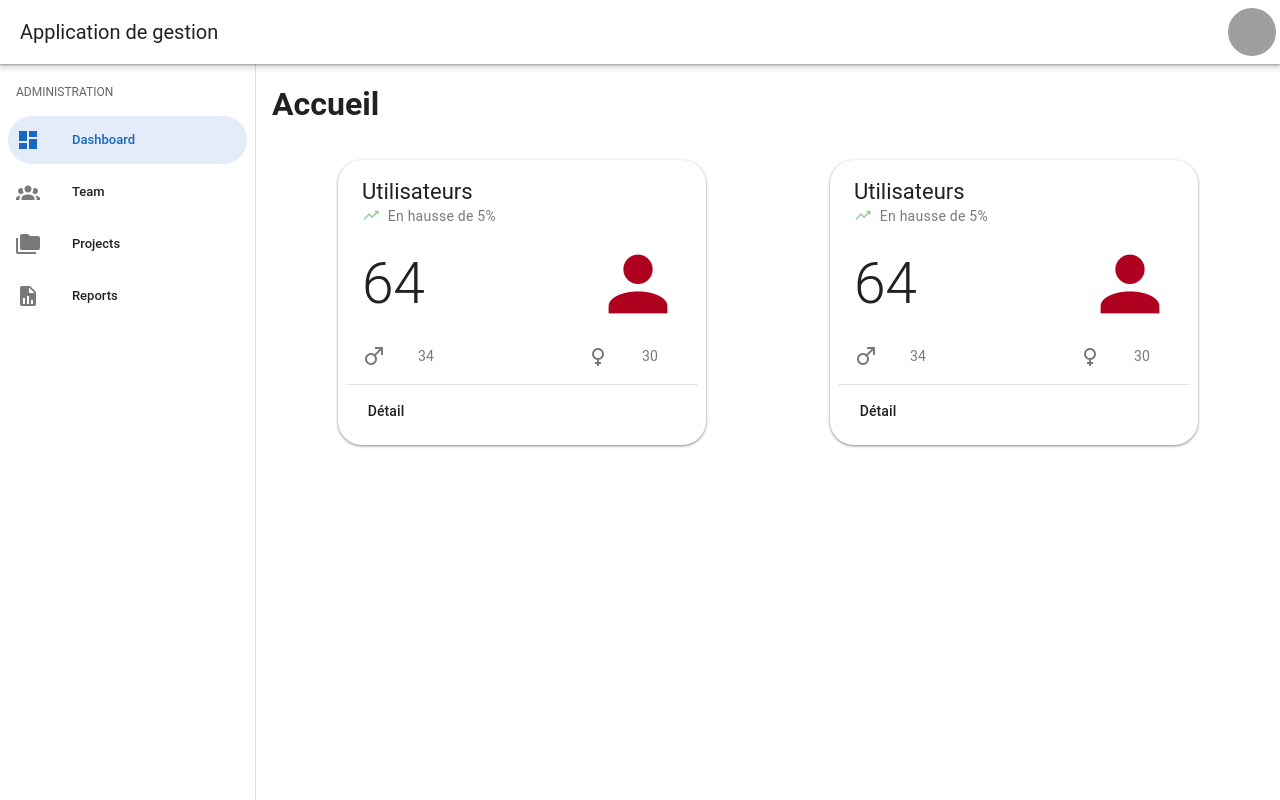
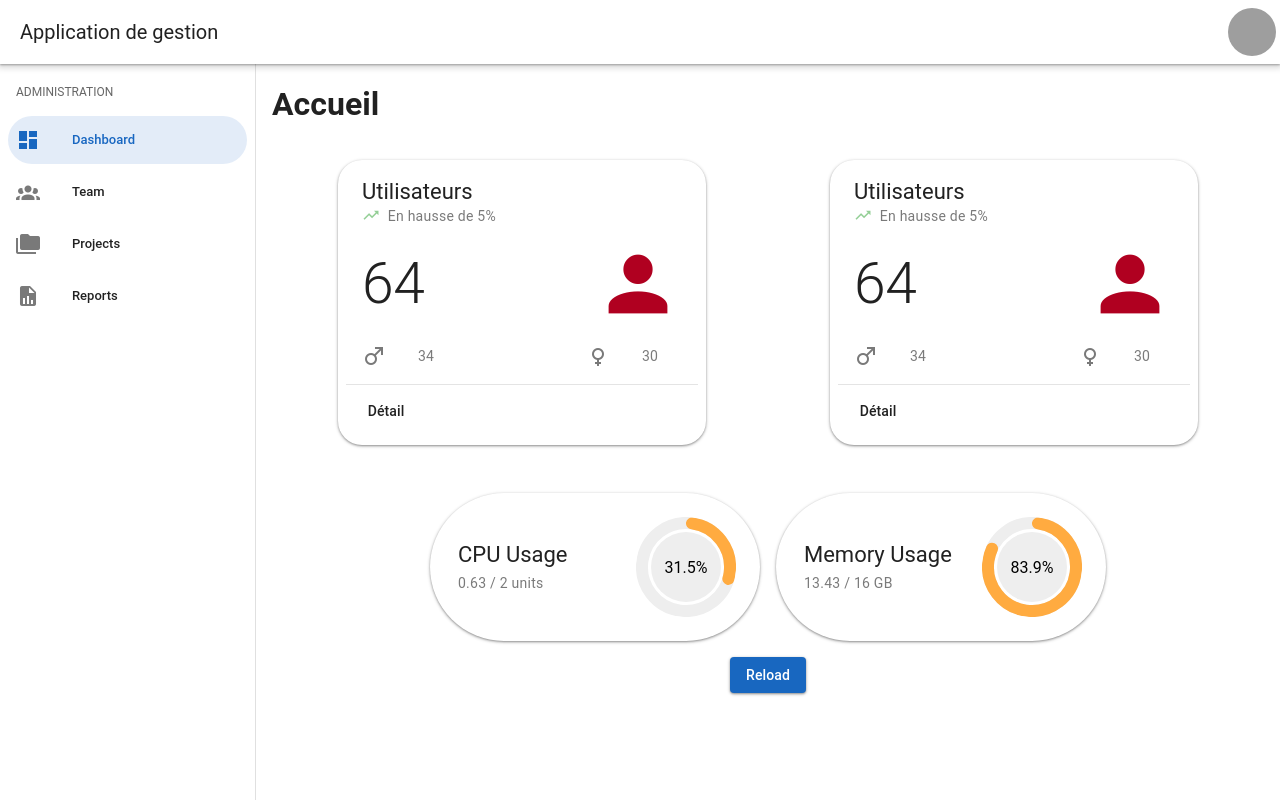
Before and after one commit to GenXwater/vueJS_exercices, a Nuxt app in the folder vue_app_gestion/: page / in a window 1280 px wide. Built offline with nearby package versions, Linux system fonts and the light colour scheme; grey boxes are pictures that could not be loaded.

Commit message:
Add card components for CPU and Memory usage with progress indicators

```diff
--- a/vue_app_gestion/app/pages/index.vue
+++ b/vue_app_gestion/app/pages/index.vue
@@ -185,6 +185,44 @@
             </v-col>
         </v-row>
     </v-container>
+
+    <v-container>
+            <div>
+                <v-container class="d-flex flex-wrap ga-4 px-0 justify-center">
+                <v-card
+                    v-for="(c, i) in cards"
+                    :key="i"
+                    elevation="6"
+                    mode="out-in"
+                    rounded="pill"
+                    width="330"
+                >
+                    <div class="d-flex align-center pa-3 justify-space-between">
+                    <div class="mt-n2">
+                        <v-card-title v-text="c.title"></v-card-title>
+                        <v-card-subtitle class="mt-n1" v-text="c.subtitle"></v-card-subtitle>
+                    </div>
+                    <v-progress-circular
+                        :key="`${updateTrigger}_${i}`"
+                        :model-value="c.value"
+                        :size="100"
+                        :width="12"
+                        bg-color="surface-light"
+                        class="ma-3"
+                        color="orange-accent-2"
+                        reveal
+                        rounded
+                    >
+                        <v-avatar color="surface-light" size="70">{{ c.value }}%</v-avatar>
+                    </v-progress-circular>
+                    </div>
+                </v-card>
+                </v-container>
+                <div class="d-flex justify-center">
+                <v-btn color="primary" text="Reload" @click="updateTrigger++"></v-btn>
+                </div>
+            </div>
+    </v-container>
 </template>
 
 
@@ -200,4 +238,13 @@
 
     const expand = ref(false)
     const time = ref(0)
+
+    import { shallowRef } from 'vue'
+
+        const updateTrigger = shallowRef(0)
+
+        const cards = [
+            { title: 'CPU Usage', subtitle: '0.63 / 2 units', value: 31.5 },
+            { title: 'Memory Usage', subtitle: '13.43 / 16 GB', value: 83.9 },
+        ]
 </script>
```
